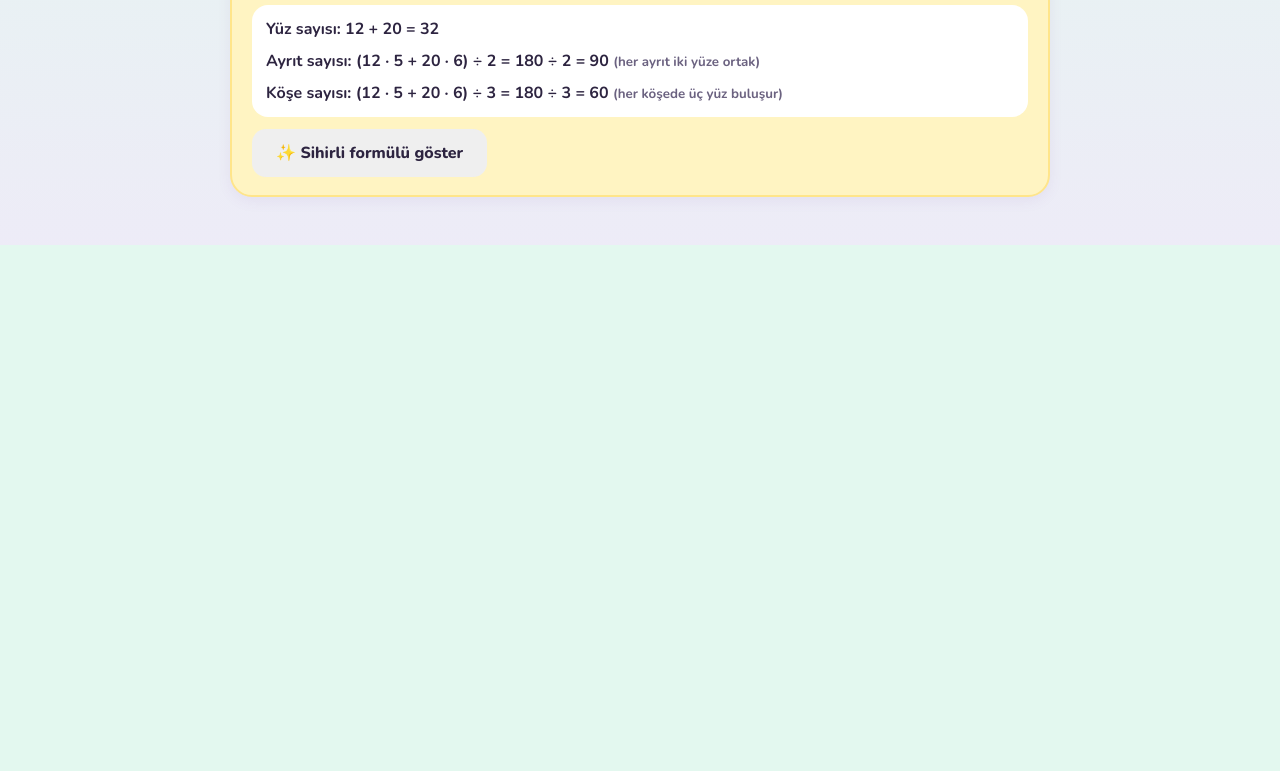
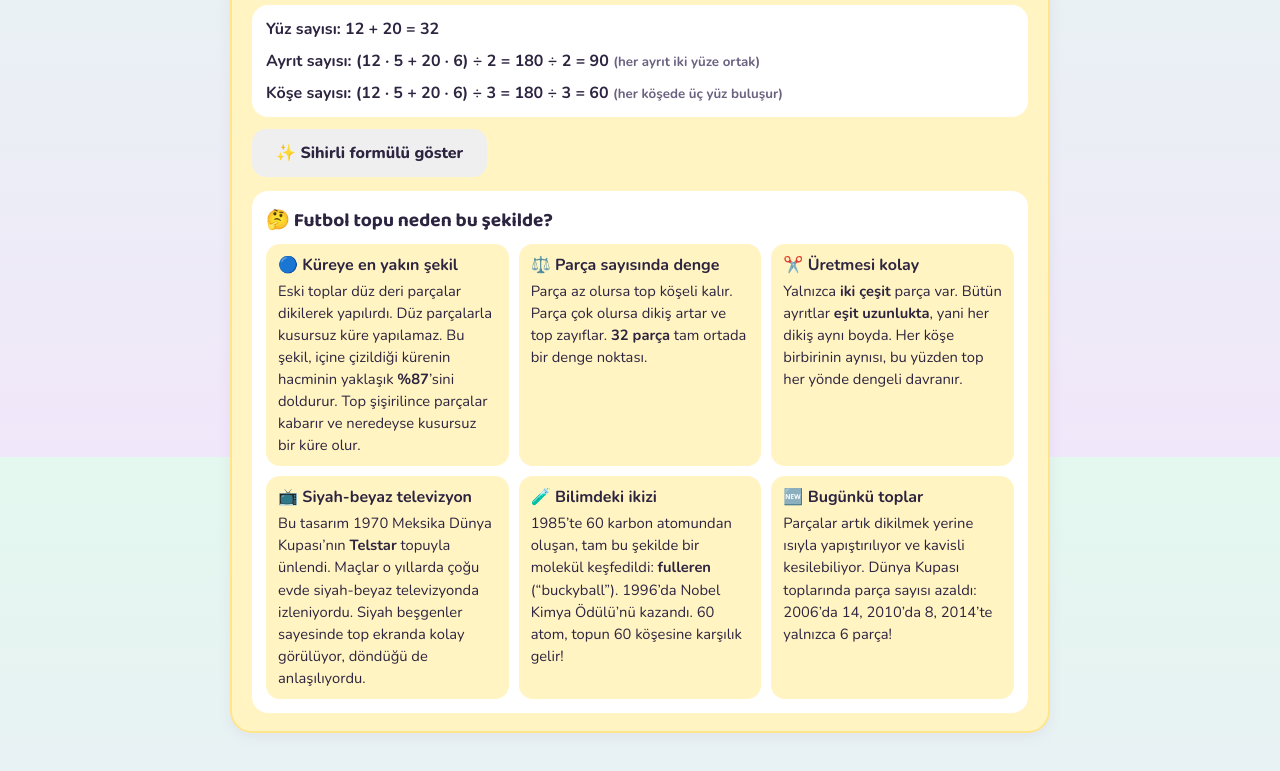
Before and after one commit to Ozgeeeeozturk/hipotenusmatematik, a plain HTML site: page matematik-gunluk-yasam.html in a window 1280 px wide. Shown: the part 3543-4314 px from the top of the page. Before the commit the page ends 3788 px from the top, so only its background shows below. Drawn offline with nearby package versions, Linux system fonts and the light colour scheme.

Commit message:
Futbol topu neden bu şekil

```diff
--- a/games.css
+++ b/games.css
@@ -1258,3 +1258,8 @@ button.bd-top{cursor:pointer}
 .gy-top3d canvas{width:100%;max-width:320px;aspect-ratio:1;height:auto;display:block;margin:0 auto;cursor:grab;background:radial-gradient(circle at 50% 45%,#F1E7FA 0,#fff 70%);border-radius:50%}
 .gy-top3d canvas:active{cursor:grabbing}
 @media (max-width:640px){.gy-top3d{grid-template-columns:1fr}}
+.gy-neden{background:#fff;border-radius:16px;padding:14px;margin-top:14px}
+.gy-neden h3{font-family:'Baloo 2',cursive;font-size:1.2rem;margin-bottom:8px}
+.gy-neden-liste{display:grid;grid-template-columns:repeat(auto-fill,minmax(230px,1fr));gap:10px}
+.gy-neden-liste>div{background:var(--yellow-light);border-radius:14px;padding:10px 12px}
+.gy-neden-liste p{font-size:.92rem;line-height:1.5;margin-top:4px}
--- a/matematik-gunluk-yasam.html
+++ b/matematik-gunluk-yasam.html
@@ -160,6 +160,17 @@
       <p class="isp-buyuk" style="font-size:1.4rem;text-align:center">Köşe − Ayrıt + Yüz = 60 − 90 + 32 = <span class="p">2</span></p>
       <p>Bu sonuç tesadüf değil! <b>Euler</b>, delik içermeyen her çokyüzlü için <b>K − A + Y = 2</b> olduğunu fark etti. Küpte dene: 8 − 12 + 6 = 2. Üçgen prizmada: 6 − 9 + 5 = 2. Bir sonraki maçta topa bakınca bunu hatırla!</p>
       <a class="kz-mini" href="prizmalar.html">🧊 Prizmalar etkinliğinde dene</a>
+    </div>
+    <div class="gy-neden">
+      <h3>🤔 Futbol topu neden bu şekilde?</h3>
+      <div class="gy-neden-liste">
+        <div><b>🔵 Küreye en yakın şekil</b><p>Eski toplar düz deri parçalar dikilerek yapılırdı. Düz parçalarla kusursuz küre yapılamaz. Bu şekil, içine çizildiği kürenin hacminin yaklaşık <b>%87</b>’sini doldurur. Top şişirilince parçalar kabarır ve neredeyse kusursuz bir küre olur.</p></div>
+        <div><b>⚖️ Parça sayısında denge</b><p>Parça az olursa top köşeli kalır. Parça çok olursa dikiş artar ve top zayıflar. <b>32 parça</b> tam ortada bir denge noktası.</p></div>
+        <div><b>✂️ Üretmesi kolay</b><p>Yalnızca <b>iki çeşit</b> parça var. Bütün ayrıtlar <b>eşit uzunlukta</b>, yani her dikiş aynı boyda. Her köşe birbirinin aynısı, bu yüzden top her yönde dengeli davranır.</p></div>
+        <div><b>📺 Siyah-beyaz televizyon</b><p>Bu tasarım 1970 Meksika Dünya Kupası’nın <b>Telstar</b> topuyla ünlendi. Maçlar o yıllarda çoğu evde siyah-beyaz televizyonda izleniyordu. Siyah beşgenler sayesinde top ekranda kolay görülüyor, döndüğü de anlaşılıyordu.</p></div>
+        <div><b>🧪 Bilimdeki ikizi</b><p>1985’te 60 karbon atomundan oluşan, tam bu şekilde bir molekül keşfedildi: <b>fulleren</b> (“buckyball”). 1996’da Nobel Kimya Ödülü’nü kazandı. 60 atom, topun 60 köşesine karşılık gelir!</p></div>
+        <div><b>🆕 Bugünkü toplar</b><p>Parçalar artık dikilmek yerine ısıyla yapıştırılıyor ve kavisli kesilebiliyor. Dünya Kupası toplarında parça sayısı azaldı: 2006’da 14, 2010’da 8, 2014’te yalnızca 6 parça!</p></div>
+      </div>
     </div>
   </section>
 </main>
--- a/sw.js
+++ b/sw.js
@@ -1,5 +1,5 @@
 /* Hipotenüs service worker: çevrimdışı çalışma ve hızlı açılış */
-const VERSION = 'hipotenus-v110';
+const VERSION = 'hipotenus-v111';
 const SHELL = [
   './', 'index.html', 'giris.html', 'sifre-yenile.html', 'gizlilik.html', 'oyunlar.html', 'oyun.html', 'olustur.html', 'aci-ustasi.html', 'aci-ustasi.js', 'pergel.html', 'pergel.js', 'yaricap-tasi.html', 'yaricap-tasi.js', 'es-dogru.html', 'es-dogru.js', 'saat-aci.html', 'saat-aci.js', 'acinim.html', 'acinim.js', 'kup-gorunum.html', 'prizmalar.html', 'prizmalar.js', 'katla-kes.html', 'katla-kes.js', 'kup-gorunum.js', 'basamak-degeri.html', 'basamak-degeri.js', 'cekirge.html', 'cekirge.js', 'termometre.html', 'termometre.js', 'ucgen-avcisi.html', 'ucgen-avcisi.js', 'cember-ucgen.html', 'cember-ucgen.js', 'esit-aralik.html', 'esit-aralik.js', 'fayans.html', 'fayans.js', 'sinif.html', 'sinif.js', 'carpim-merdiveni.html', 'carpim-merdiveni.js', 'aci-boyama.html', 'aci-boyama.js', 'serit-modeli.html', 'serit-modeli.js', 'cay-bardagi.html', 'cay-bardagi.js', 'takip.html', 'takip.js', 'kazanimlar.html', 'kazanimlar.js', 'kazanimlar-veri.js', 'calisma-kagitlari.html', 'etkinlik-setleri.html', 'degerlendirme-testleri.html', 'zaman-cizelgesi.html', 'kavram-yanilgilari.html', 'yanilgi-negatif-kesir.html', 'katlama-sorulari.html', 'formul-ispatlari.html', 'ispat-kesir-bolme.html', 'ispat-negatif-carpim.html', 'ispat-sifirinci-kuvvet.html', 'matematigin-gizemleri.html', 'sembollerin-tarihi.html', 'matematik-gunluk-yasam.html', 'tarih.js', 'style.css', 'games.css', 'app.js', 'games.js', 'ses.js', 'config.js', 'vendor/supabase.js', 'manifest.webmanifest',
   'icons/icon-192.png', 'icons/icon-512.png', 'icons/apple-touch-icon.png', 'icons/favicon-32.png',
```
